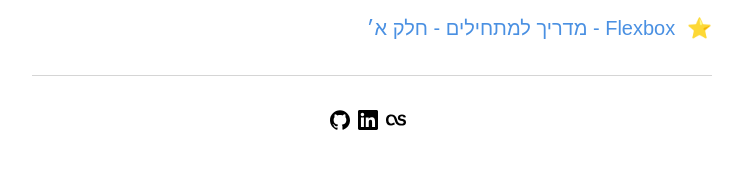
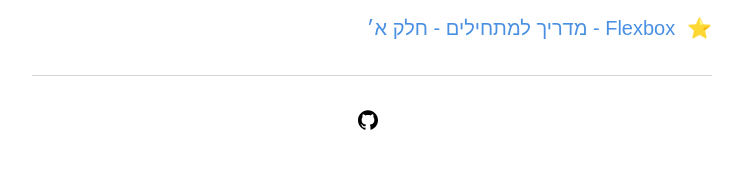
Before and after one commit to guytepper/devhead.co.il, a Jekyll site: the page built from index.html, in a window 1280 px wide. Shown: the part 401-570 px from the top of the page, without its empty margins (381-1124 px from the left). Built offline with Jekyll 4.4.1, drawn with Linux system fonts in a browser that asks for light colours; some web fonts are replaced.

Commit message:
Removed last.fm & linkedin links

```diff
--- a/_includes/footer.html
+++ b/_includes/footer.html
@@ -3,11 +3,5 @@
     <a href="https://github.com/guytepper/devhead.co.il">
       <img src="/images/social-icons/github.svg" class="social-icon" alt="Github">
     </a>
-    <a href="https://www.linkedin.com/in/guytepper/">
-      <img src="/images/social-icons/linkedin.svg" class="social-icon" alt="Linkedin">
-    </a>
-    <a href="https://www.last.fm/user/Dobida">
-      <img src="/images/social-icons/lastfm.svg" class="social-icon" alt="Last.FM">
-    </a>
   </div>
 </footer>
```
